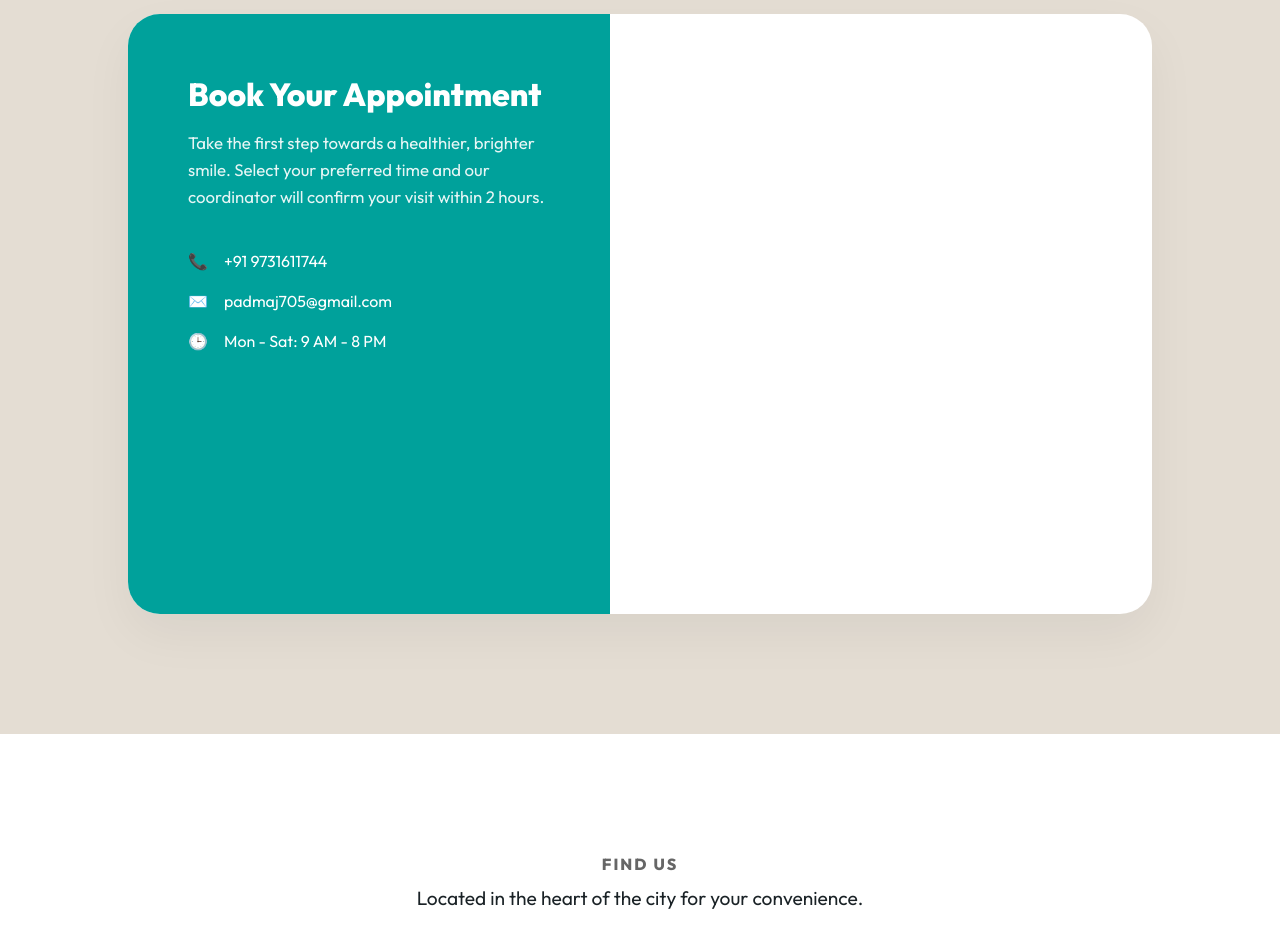
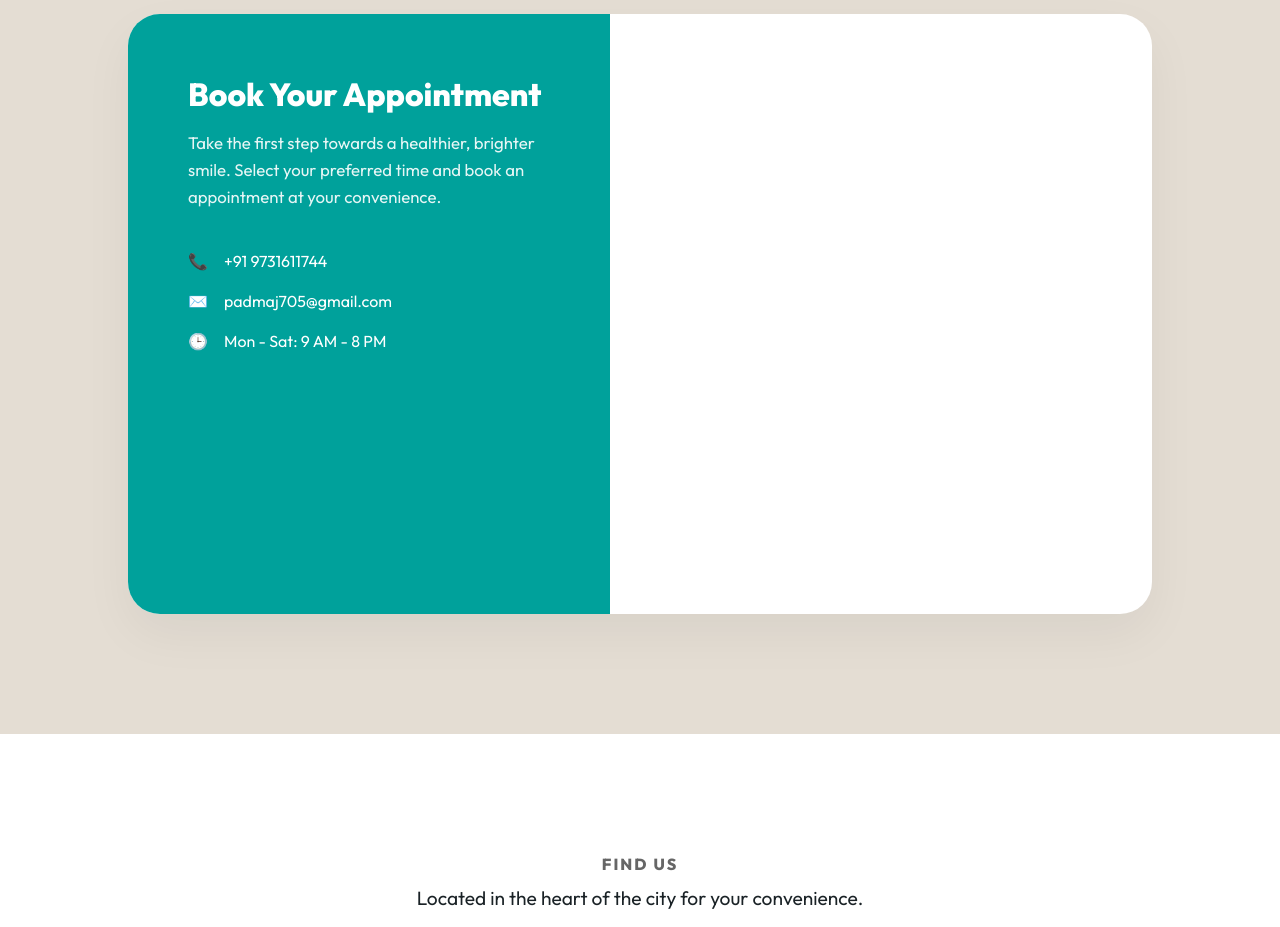
Before and after one commit to vivek12x/dental-design, a website: page index.html in a window 1280 px wide. Shown: the part 4380-5307 px from the top of the page. Drawn offline with Linux system fonts and the light colour scheme; animation ran at ten frames a second; a script that the page names is missing.

Commit message:
Appointment changes

```diff
--- a/index.html
+++ b/index.html
@@ -238,8 +238,8 @@
     <div class="booking-container">
       <div class="booking-info">
         <h3>Book Your Appointment</h3>
-        <p>Take the first step towards a healthier, brighter smile. Select your preferred time and our coordinator will
-          confirm your visit within 2 hours.</p>
+        <p>Take the first step towards a healthier, brighter smile. Select your preferred time and book an appointment
+          at your convenience.</p>
         <div class="contact-info">
           <div class="c-row"><span>📞</span> +91 9731611744</div>
           <div class="c-row"><span>✉️</span> padmaj705@gmail.com</div>
```
